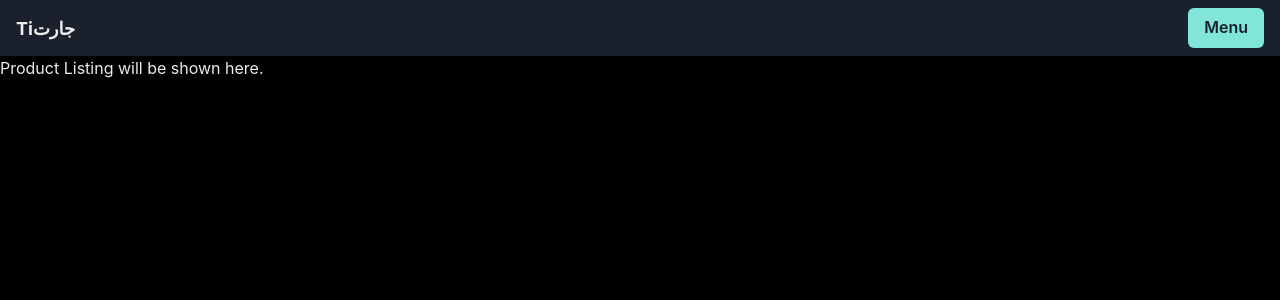
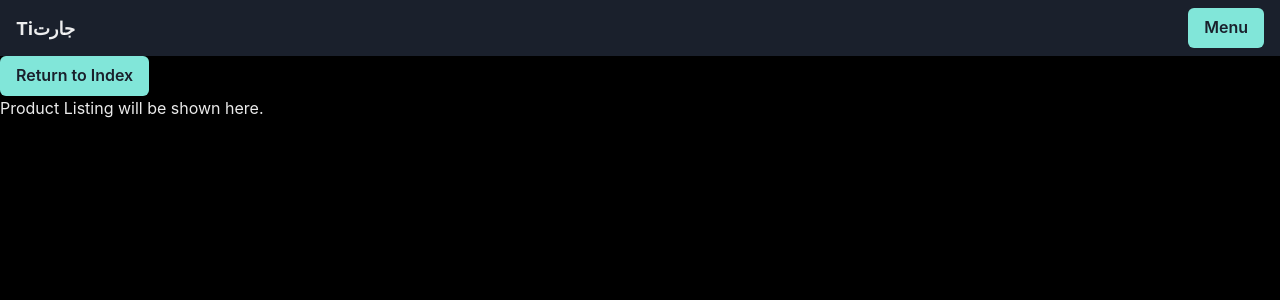
Before and after one commit to Koolmool/www.Tijaratkwt1.com, a React (Vite) app: page /products in a window 1280 px wide. Shown: the top 300 px of the page. Built offline with nearby package versions, Linux system fonts and the light colour scheme.

Commit message:
gpt add a option return to index page from product listing page
Added a "Return to Index" button to the `Products` page to allow users to navigate back to the Index page.

```diff
--- a/src/pages/Products.jsx
+++ b/src/pages/Products.jsx
@@ -1,9 +1,15 @@
 import React from "react";
-import { Box, Text } from "@chakra-ui/react";
+import { Box, Button, Text } from "@chakra-ui/react";
+import { useNavigate } from "react-router-dom";
 
 const Products = () => {
+  const navigate = useNavigate();
+
   return (
     <Box>
+      <Button colorScheme="teal" onClick={() => navigate("/")}>
+        Return to Index
+      </Button>
       <Text>Product Listing will be shown here.</Text>
     </Box>
   );
```
